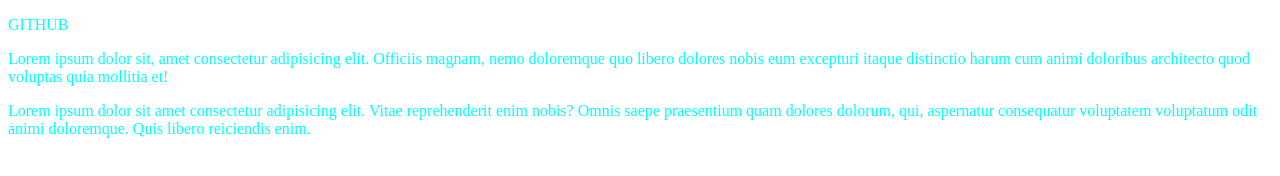
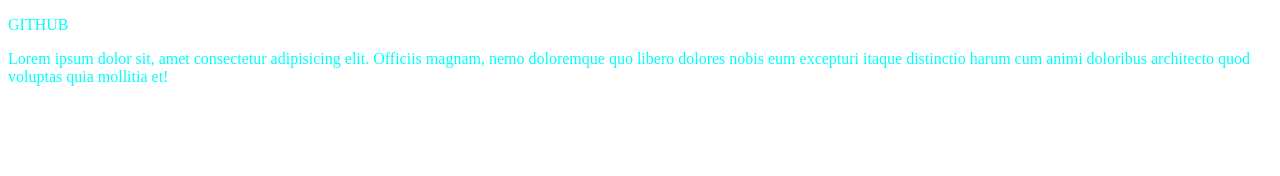
Before and after one commit to nishat-mulla/demo, a plain HTML site: page index.html in a window 1280 px wide. Drawn offline with Linux system fonts and the light colour scheme.

Commit message:
deleted lorem

```diff
--- a/index.html
+++ b/index.html
@@ -9,6 +9,6 @@
 <body>
     <P>GITHUB</P>
     <p>Lorem ipsum dolor sit, amet consectetur adipisicing elit. Officiis magnam, nemo doloremque quo libero dolores nobis eum excepturi itaque distinctio harum cum animi doloribus architecto quod voluptas quia mollitia et!</p>
-    <p>Lorem ipsum dolor sit amet consectetur adipisicing elit. Vitae reprehenderit enim nobis? Omnis saepe praesentium quam dolores dolorum, qui, aspernatur consequatur voluptatem voluptatum odit animi doloremque. Quis libero reiciendis enim.</p>
+
 </body>
 </html>
```
